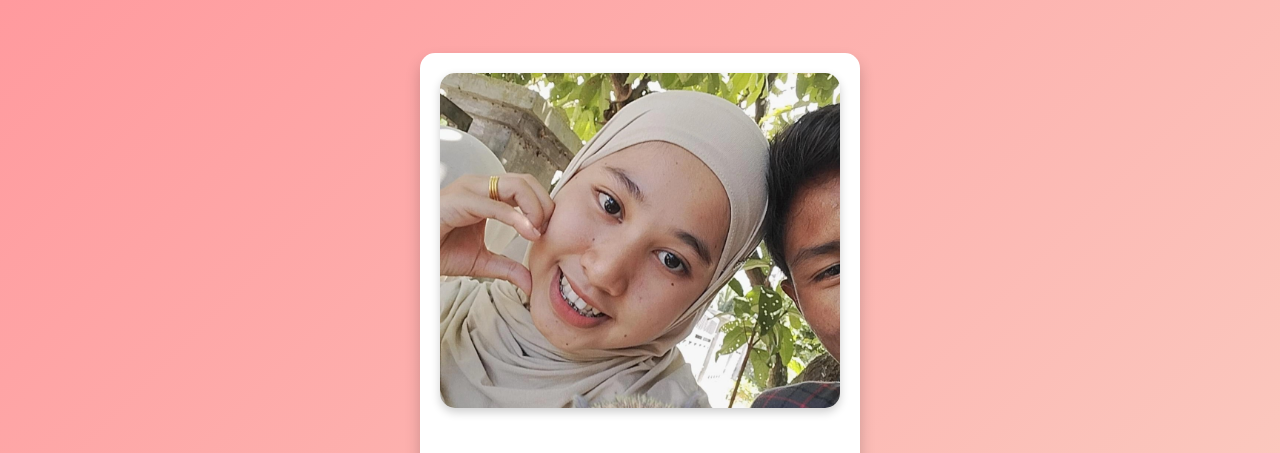
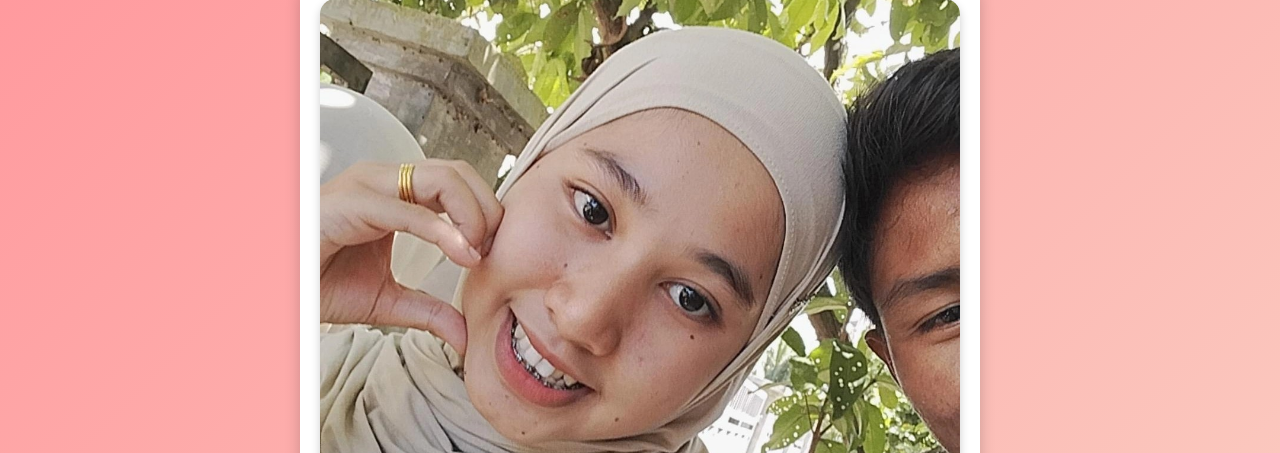
Before and after one commit to ilhammtg/sorry, a plain HTML site: page index.html in a window 1280 px wide. Shown: the top 453 px of the page. Drawn offline with nearby package versions, Linux system fonts and the light colour scheme.

Commit message:
Update style.css

```diff
--- a/style.css
+++ b/style.css
@@ -19,7 +19,7 @@ body {
     background: #ffffff;
     box-shadow: 0 8px 15px rgba(0, 0, 0, 0.2);
     width: 90%;
-    max-width: 400px;
+    max-width: 50%;
 }
 
 /* Card and Animation */
```
